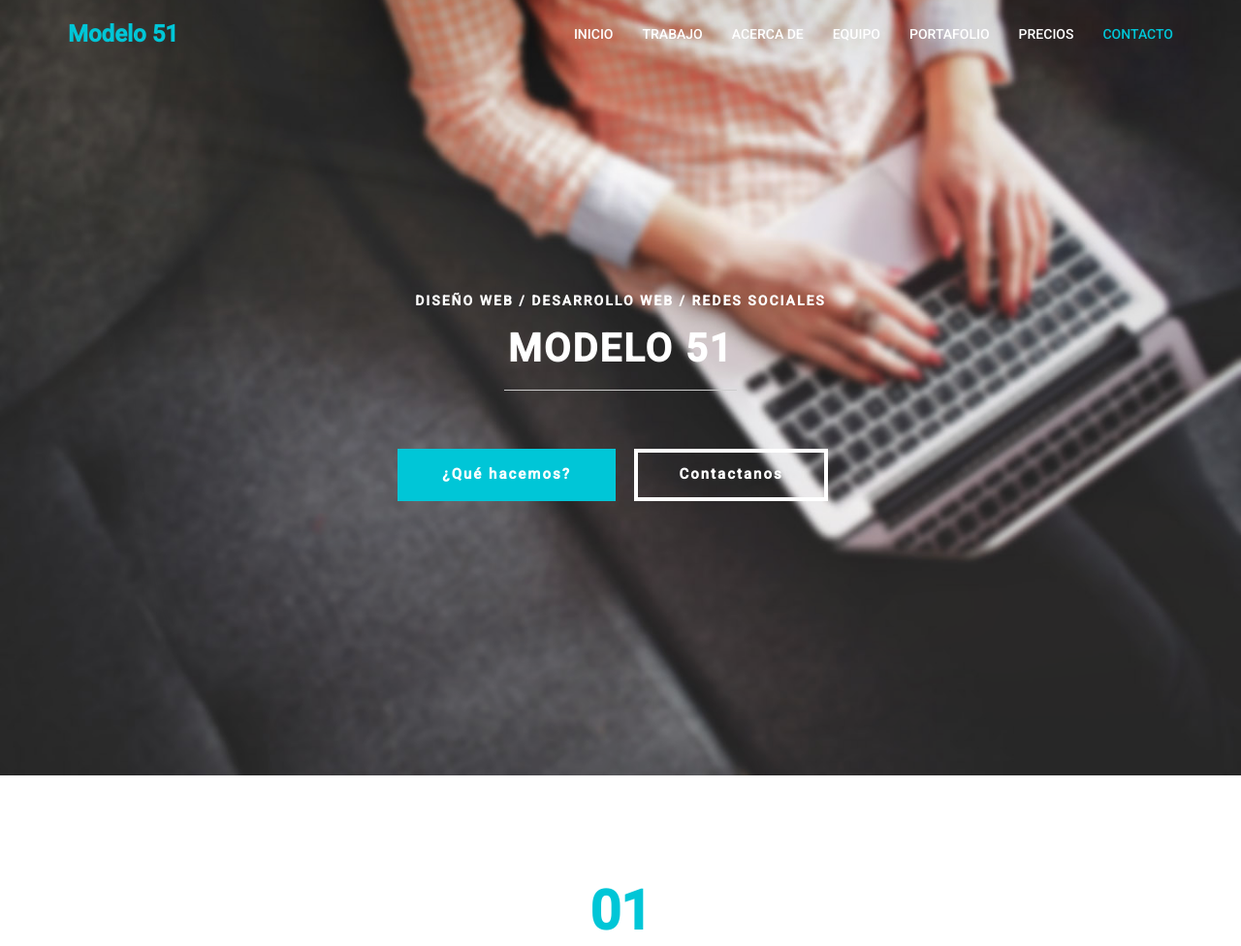
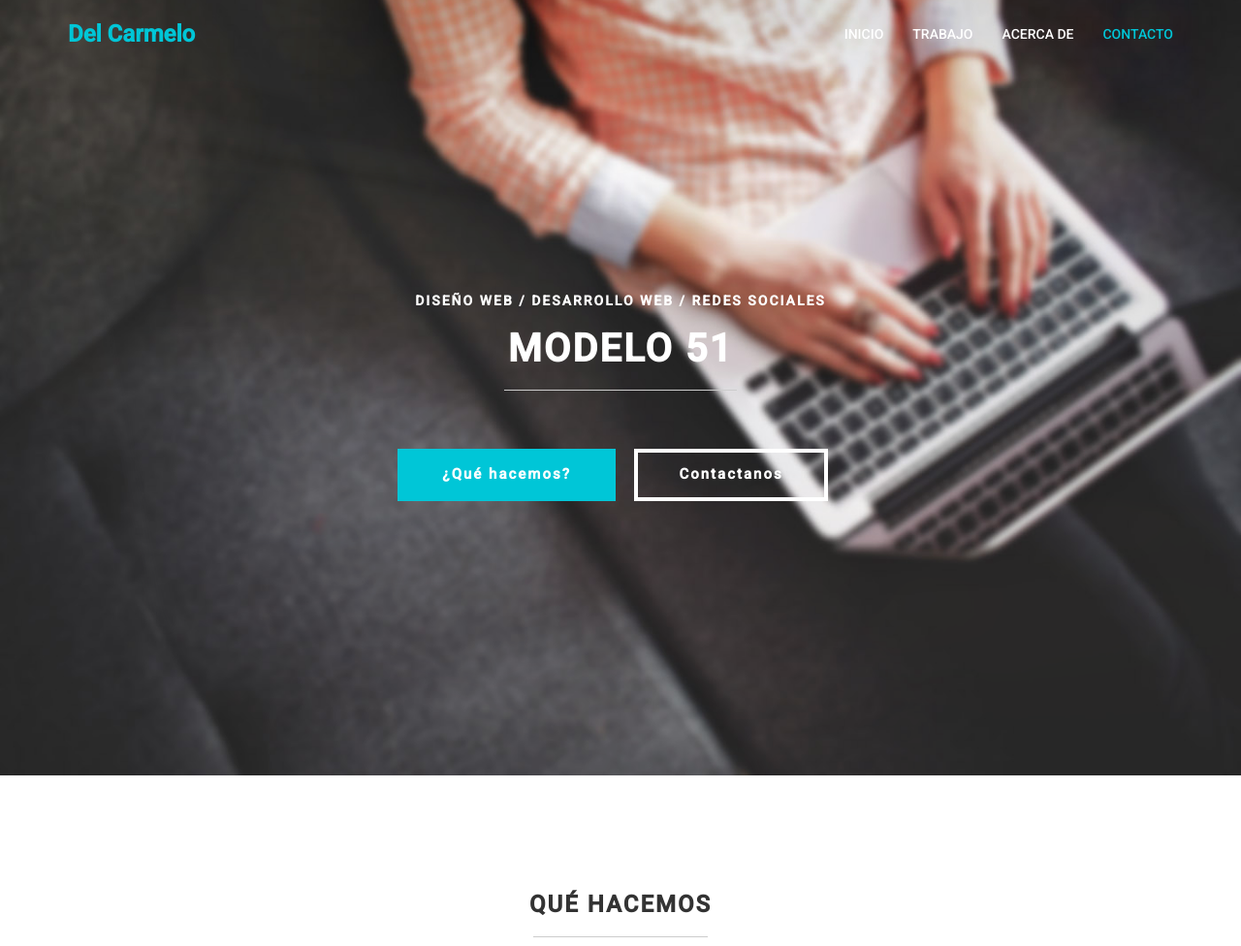
Before and after one commit to fraanciiss/elproyectoreloco, a plain HTML site: page index.html in a window 1280 px wide. Shown: the top 976 px of the page at 97% size. Drawn offline with Linux system fonts and the light colour scheme.

Commit message:
Update index.html

```diff
--- a/index.html
+++ b/index.html
@@ -2,7 +2,7 @@
 <html lang="en">
 <head>
 	<meta charset="utf-8">
-	<title>Modelo 51</title>
+	<title>Optica Del Carmelo</title>
 	<meta http-equiv="X-UA-Compatible" content="IE=Edge">
 	<meta name="viewport" content="width=device-width, initial-scale=1">
 	<meta name="keywords" content="">
@@ -43,16 +43,16 @@
 				<span class="icon icon-bar"></span>
 				<span class="icon icon-bar"></span>
 			</button>
-			<a href="#" class="navbar-brand">Modelo 51</a>
+			<a href="#" class="navbar-brand">Del Carmelo</a>
 		</div>
 		<div class="collapse navbar-collapse">
 			<ul class="nav navbar-nav navbar-right">
 				<li><a href="#home" class="smoothScroll">INICIO</a></li>
 				<li><a href="#work" class="smoothScroll">TRABAJO</a></li>
 				<li><a href="#about" class="smoothScroll">ACERCA DE</a></li>
-				<li><a href="#team" class="smoothScroll">EQUIPO</a></li>
+				<!-- <li><a href="#team" class="smoothScroll">EQUIPO</a></li>
 				<li><a href="#portfolio" class="smoothScroll">PORTAFOLIO</a></li>
-				<li><a href="#pricing" class="smoothScroll">PRECIOS</a></li>
+				<li><a href="#pricing" class="smoothScroll">PRECIOS</a></li> -->
 				<li><a href="#contact" class="smoothScroll">CONTACTO</a></li>
 			</ul>
 		</div>
@@ -78,7 +78,7 @@
 		<div class="row">
 			<div class="col-md-12 col-sm-12">
 				<div class="section-title">
-					<strong>01</strong>
+					<!-- <strong>01</strong> -->
 					<h1 class="heading bold">QUÉ HACEMOS</h1>
 					<hr>
 				</div>
@@ -128,7 +128,7 @@
 		<div class="row">
 			<div class="col-md-12 col-sm-12 text-center">
 				<div class="section-title">
-					<strong>02</strong>
+					<!-- <strong>02</strong> -->
 					<h1 class="heading bold">NUESTRA AGENCIA</h1>
 					<hr>
 				</div>
@@ -262,34 +262,26 @@
                		</ul>
                		<div class="iso-box-section wow fadeIn" data-wow-delay="0.9s">
                			<div class="iso-box-wrapper col4-iso-box">
-
                				 <div class="iso-box html wordpress mobile col-lg-4 col-md-4 col-sm-6">
                				 	<a href="images/portfolio-img1.jpg" data-lightbox-gallery="portfolio-gallery"><img src="images/portfolio-img1.jpg" alt="portfolio img"></a>
                				 </div>
-
                				 <div class="iso-box wordpress col-lg-4 col-md-4 col-sm-6">
                				 	<a href="images/portfolio-img2.jpg" data-lightbox-gallery="portfolio-gallery"><img src="images/portfolio-img2.jpg" alt="portfolio img"></a>
                				 </div>
-
                				 <div class="iso-box html mobile col-lg-4 col-md-4 col-sm-6">
                				 	<a href="images/portfolio-img3.jpg" data-lightbox-gallery="portfolio-gallery"><img src="images/portfolio-img3.jpg" alt="portfolio img"></a>
                				 </div>
-
                				 <div class="iso-box wordpress col-lg-4 col-md-4 col-sm-6">
                				 	<a href="images/portfolio-img4.jpg" data-lightbox-gallery="portfolio-gallery"><img src="images/portfolio-img4.jpg" alt="portfolio img"></a>
                				 </div>
-
                				 <div class="iso-box html photoshop col-lg-4 col-md-4 col-sm-6">
                				 	<a href="images/portfolio-img5.jpg" data-lightbox-gallery="portfolio-gallery"><img src="images/portfolio-img5.jpg" alt="portfolio img"></a>
                				 </div>
-
                				 <div class="iso-box photoshop col-lg-4 col-md-4 col-sm-6">
                				 	<a href="images/portfolio-img6.jpg" data-lightbox-gallery="portfolio-gallery"><img src="images/portfolio-img6.jpg" alt="portfolio img"></a>
                				 </div>
-
                			</div>
                		</div>
-
 				</div>
 			</div>
 		</div>
@@ -365,7 +357,7 @@
 		<div class="row">
 			<div class="col-md-12 col-sm-12 text-center">
 				<div class="section-title">
-					<strong>06</strong>
+					<!-- <strong>06</strong> -->
 					<h1 class="heading bold">CONTACTANOS</h1>
 					<hr>
 				</div>
@@ -425,7 +417,7 @@
 <script src="js/jquery.js"></script>
 <script src="js/bootstrap.min.js"></script>
 <script src="js/smoothscroll.js"></script>
-<script src="js/isotope.js"></script>
+<!-- <script src="js/isotope.js"></script> -->
 <script src="js/imagesloaded.min.js"></script>
 <script src="js/nivo-lightbox.min.js"></script>
 <script src="js/jquery.backstretch.min.js"></script>
```
